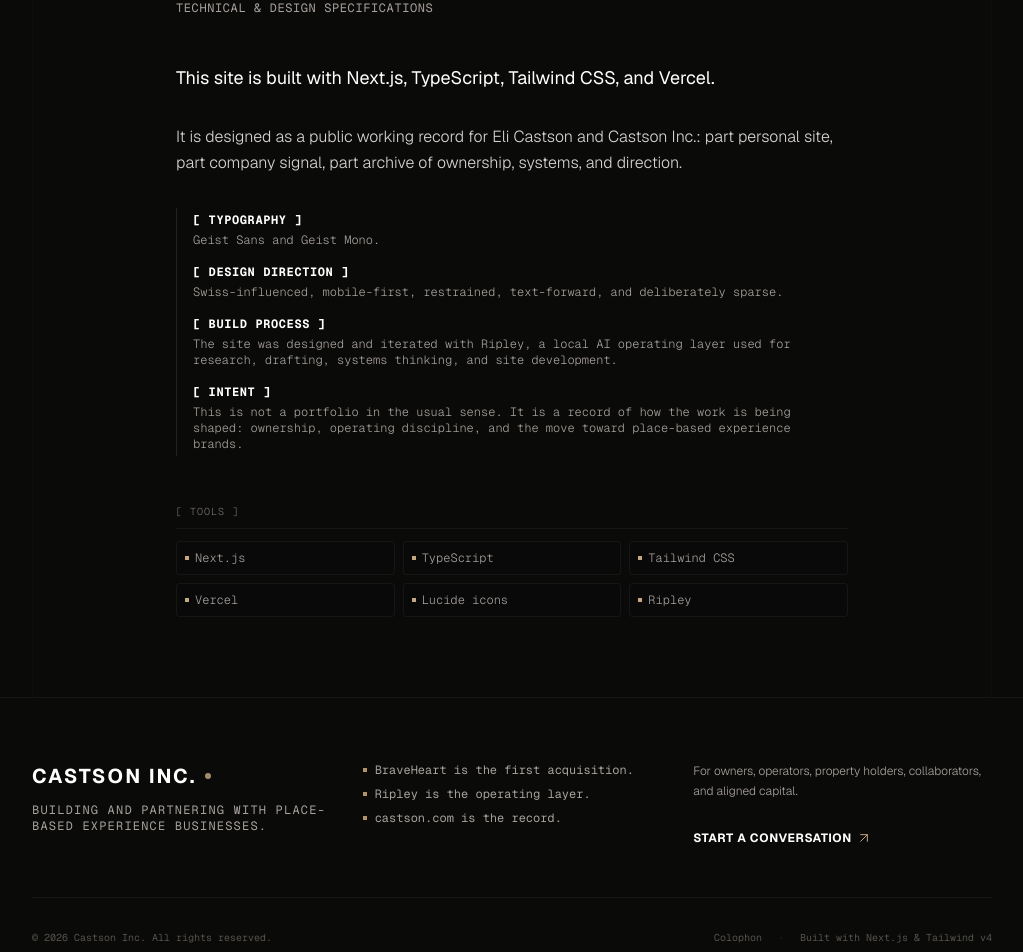
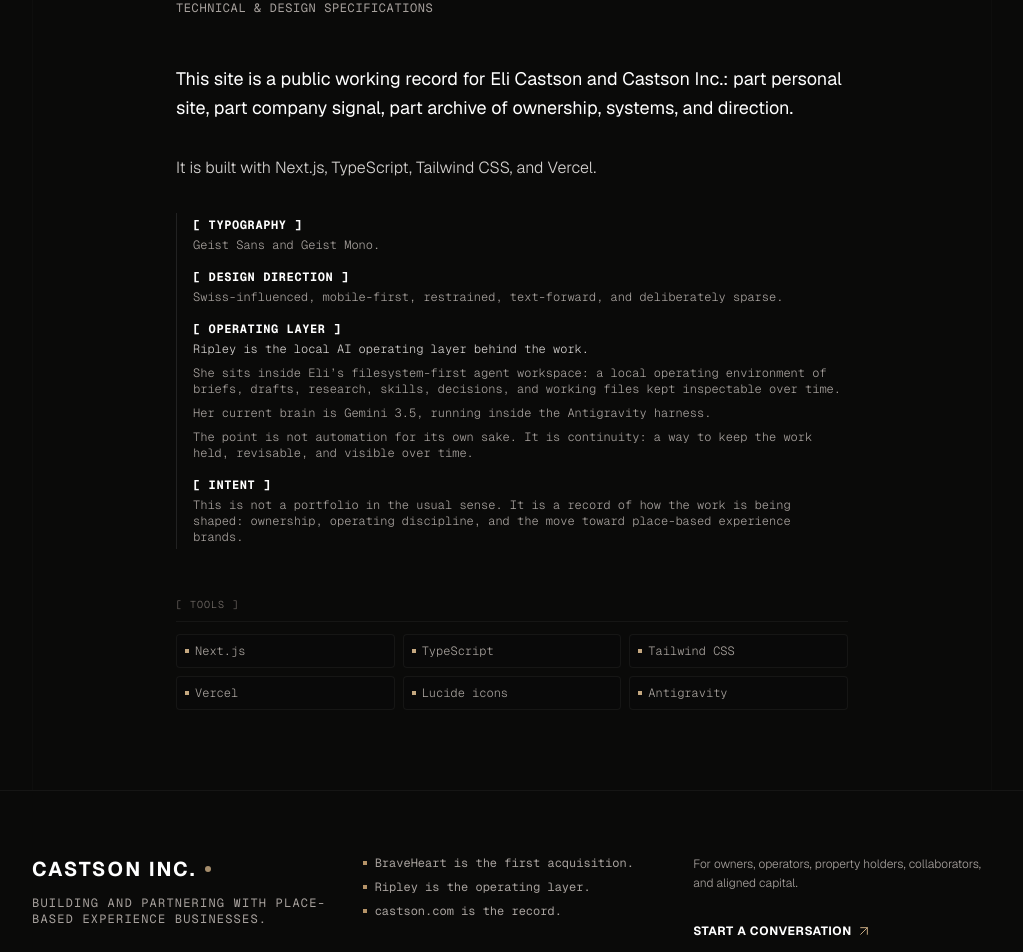
Before and after one commit to ee-prog/castson-site, a Next.js app: page /colophon in a window 1280 px wide. Shown: the part 260-1212 px from the top of the page, without its empty margins (128-1151 px from the left). Built offline with nearby package versions, Linux system fonts and the light colour scheme.

Commit message:
copy: refine colophon copy, clean up footer technical references, and add Contact/Colophon links

```diff
--- a/src/app/colophon/page.tsx
+++ b/src/app/colophon/page.tsx
@@ -28,12 +28,12 @@
 
           {/* Body Content */}
           <div className="space-y-8 text-zinc-300 font-light leading-relaxed text-sm sm:text-base">
-            <p className="text-lg text-white font-normal">
-              This site is built with Next.js, TypeScript, Tailwind CSS, and Vercel.
+            <p className="text-lg text-white font-normal leading-relaxed">
+              This site is a public working record for Eli Castson and Castson Inc.: part personal site, part company signal, part archive of ownership, systems, and direction.
             </p>
 
             <p>
-              It is designed as a public working record for Eli Castson and Castson Inc.: part personal site, part company signal, part archive of ownership, systems, and direction.
+              It is built with Next.js, TypeScript, Tailwind CSS, and Vercel.
             </p>
 
             <div className="border-l border-white/10 pl-4 py-1 space-y-4 text-xs font-mono text-zinc-400">
@@ -46,8 +46,19 @@
                 Swiss-influenced, mobile-first, restrained, text-forward, and deliberately sparse.
               </div>
               <div>
-                <span className="text-white block uppercase tracking-wider mb-1 font-bold">[ Build Process ]</span>
-                The site was designed and iterated with Ripley, a local AI operating layer used for research, drafting, systems thinking, and site development.
+                <span className="text-white block uppercase tracking-wider mb-1 font-bold">[ Operating Layer ]</span>
+                <p className="mb-2 text-zinc-300">
+                  Ripley is the local AI operating layer behind the work.
+                </p>
+                <p className="mb-2">
+                  She sits inside Eli’s filesystem-first agent workspace: a local operating environment of briefs, drafts, research, skills, decisions, and working files kept inspectable over time.
+                </p>
+                <p className="mb-2">
+                  Her current brain is Gemini 3.5, running inside the Antigravity harness.
+                </p>
+                <p>
+                  The point is not automation for its own sake. It is continuity: a way to keep the work held, revisable, and visible over time.
+                </p>
               </div>
               <div>
                 <span className="text-white block uppercase tracking-wider mb-1 font-bold">[ Intent ]</span>
@@ -60,7 +71,7 @@
                 [ Tools ]
               </span>
               <div className="grid grid-cols-2 sm:grid-cols-3 gap-2 text-xs font-mono text-zinc-400">
-                {["Next.js", "TypeScript", "Tailwind CSS", "Vercel", "Lucide icons", "Ripley"].map((tool) => (
+                {["Next.js", "TypeScript", "Tailwind CSS", "Vercel", "Lucide icons", "Antigravity"].map((tool) => (
                   <div key={tool} className="flex items-center gap-1.5 p-2 border border-white/5 bg-zinc-900/10 rounded-sm">
                     <span className="h-1 w-1 bg-emerald-400"></span>
                     <span>{tool}</span>
--- a/src/components/footer.tsx
+++ b/src/components/footer.tsx
@@ -59,11 +59,13 @@
         <div className="mt-12 border-t border-white/5 pt-8 flex flex-col sm:flex-row items-center justify-between text-[10px] font-mono gap-4 text-zinc-600">
           <p>© {year} Castson Inc. All rights reserved.</p>
           <div className="flex gap-4 items-center">
+            <Link href="/contact" className="hover:text-white transition-colors">
+              Contact
+            </Link>
+            <span className="text-zinc-800">•</span>
             <Link href="/colophon" className="hover:text-white transition-colors">
               Colophon
             </Link>
-            <span className="text-zinc-800">•</span>
-            <span>Built with Next.js & Tailwind v4</span>
           </div>
         </div>
       </div>
--- a/src/components/navbar.tsx
+++ b/src/components/navbar.tsx
@@ -182,7 +182,15 @@
         {/* Bottom Bar: Copyright details */}
         <div className="w-full shrink-0 border-t border-white/5 pt-6 max-w-5xl mx-auto flex justify-between items-center text-[10px] text-zinc-600 font-mono z-10">
           <span>© {new Date().getFullYear()} Castson Inc.</span>
-          <span className="hidden sm:block">Built with Next.js & Tailwind v4</span>
+          <div className="flex gap-4 items-center">
+            <Link href="/contact" onClick={() => setIsOpen(false)} className="hover:text-white transition-colors">
+              Contact
+            </Link>
+            <span className="text-zinc-800">•</span>
+            <Link href="/colophon" onClick={() => setIsOpen(false)} className="hover:text-white transition-colors">
+              Colophon
+            </Link>
+          </div>
         </div>
 
       </div>
```
